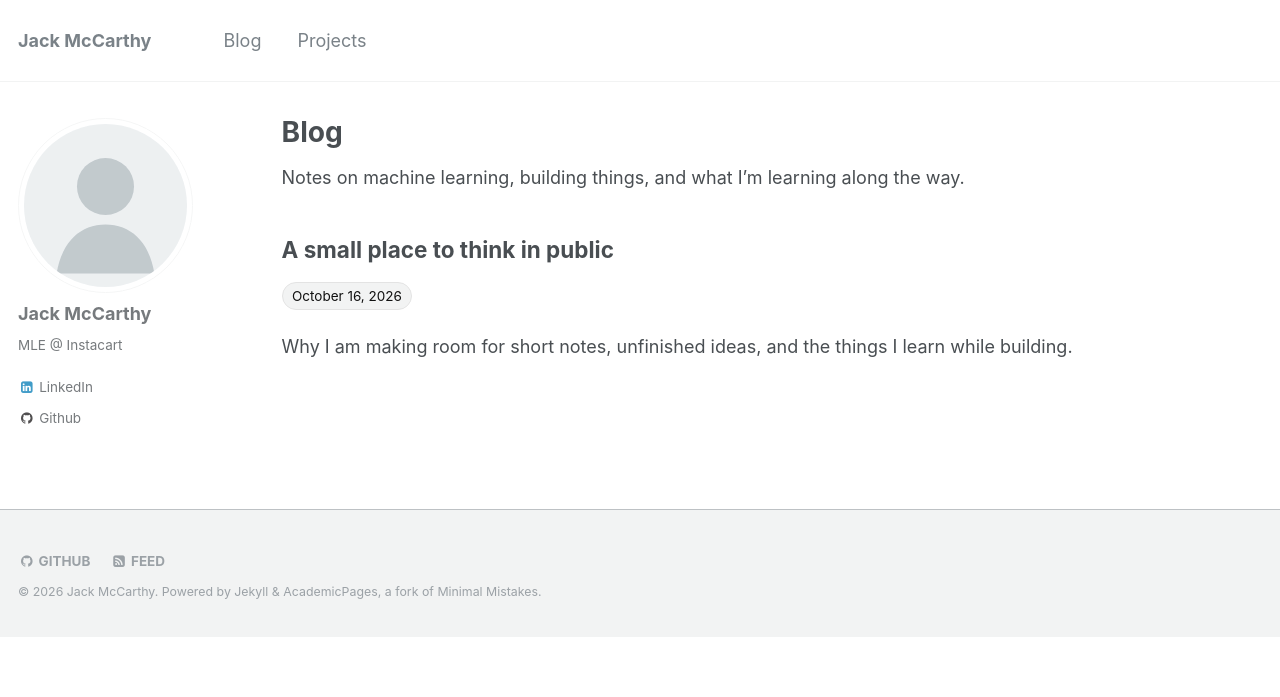
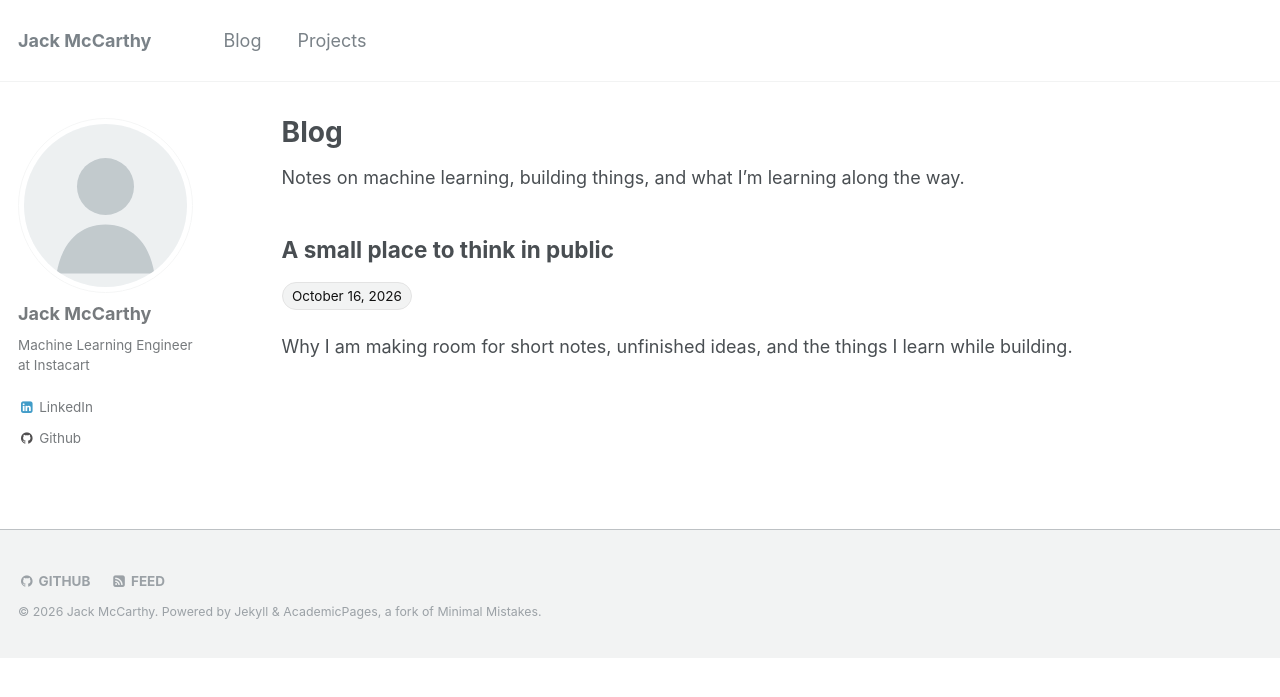
Before and after one commit to jwmccarthy/jwmccarthy.github.io, a Jekyll site: the page built from _pages/index.md, in a window 1280 px wide. Shown: the top 697 px of the page. Built offline with Jekyll 4.4.1, drawn with Linux system fonts in a browser that asks for light colours.

Commit message:
Update author description

```diff
--- a/_config.yml
+++ b/_config.yml
@@ -16,7 +16,7 @@ include:
 author:
   name: "Jack McCarthy"
   avatar: "profile-placeholder.svg"
-  bio: "MLE @ Instacart"
+  bio: "Machine Learning Engineer at Instacart"
   location:
   github: "jwmccarthy"
   linkedin: "jwmccarthy11"
```
